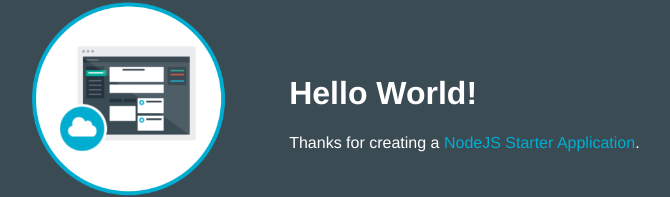
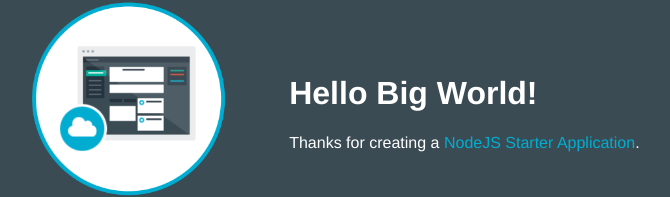
Before and after one commit to anagiordano/my-amg-nodejs-helloworld, a website: page public/index.html in a window 1280 px wide. Shown: the part 157-354 px from the top of the page, without its empty margins (253-923 px from the left). Drawn offline with Linux system fonts and the light colour scheme.

Commit message:
MYAM-1 # changed Hello World message

```diff
--- a/public/index.html
+++ b/public/index.html
@@ -16,7 +16,7 @@
           <img class = "newappIcon" src="images/newapp-icon.png">
         </td>
         <td>
-          <h1 id="message">Hello World!</h1>
+          <h1 id="message">Hello Big World!</h1>
           <p class='description'></p> Thanks for creating a <span class = "blue">NodeJS Starter Application</span>.
         </td>
       </tr>
```
